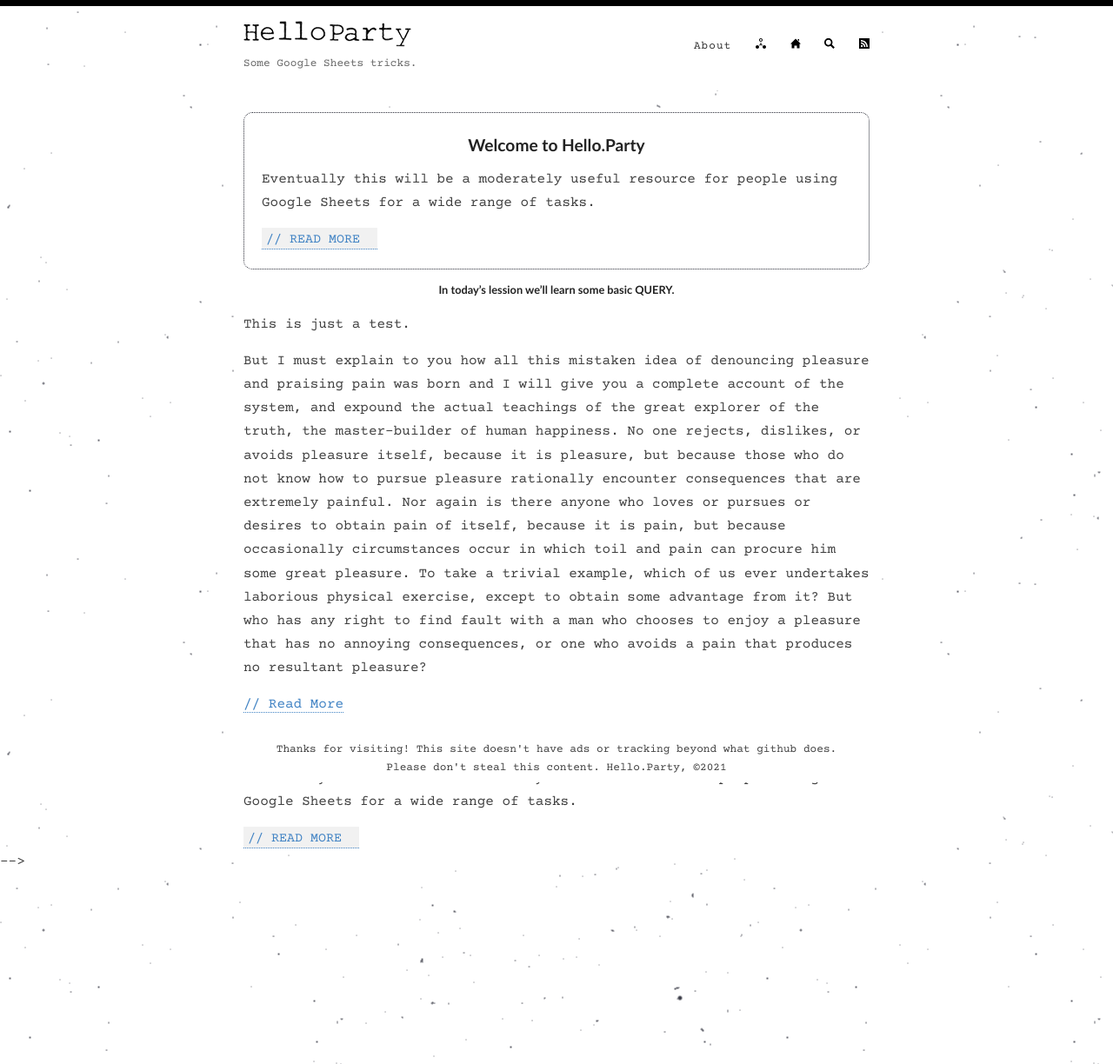
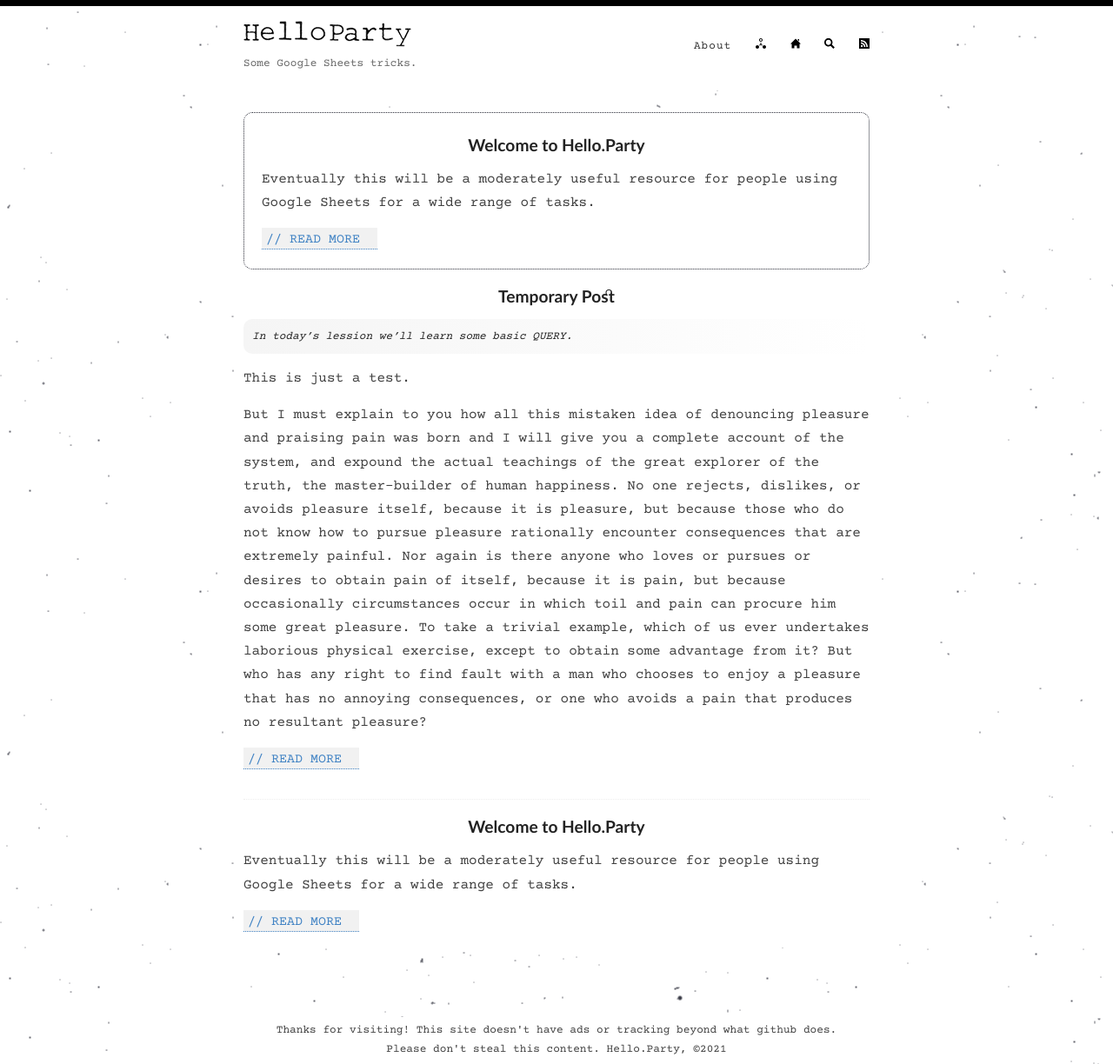
Before and after one commit to hello-party/hello-party-old.github.io, a Jekyll site: the page built from index.html, in a window 1280 px wide. Shown: the whole page at 87% size. Built offline with Jekyll 4.4.1, drawn with Linux system fonts in a browser that asks for light colours; the list of posts is cut into pages by our own code.

Commit message:
Update default.html

```diff
--- a/_layouts/default.html
+++ b/_layouts/default.html
@@ -70,18 +70,9 @@
 </ul>
 -->
 
-{% for post in site.tags.pinned %}
-     <!-- Renders all the pinned posts -->
-{% endfor %}
-
-{% for post in paginator.posts %}
-    {% unless post.tags contains 'pinned' %}
-        <!-- Renders all the posts except pinned -->
-    {% endunless %}
-{% endfor %}
 
 
-<!--          {{ content }} -->
+        {{ content }}
         </div>
       </div>
 
```
